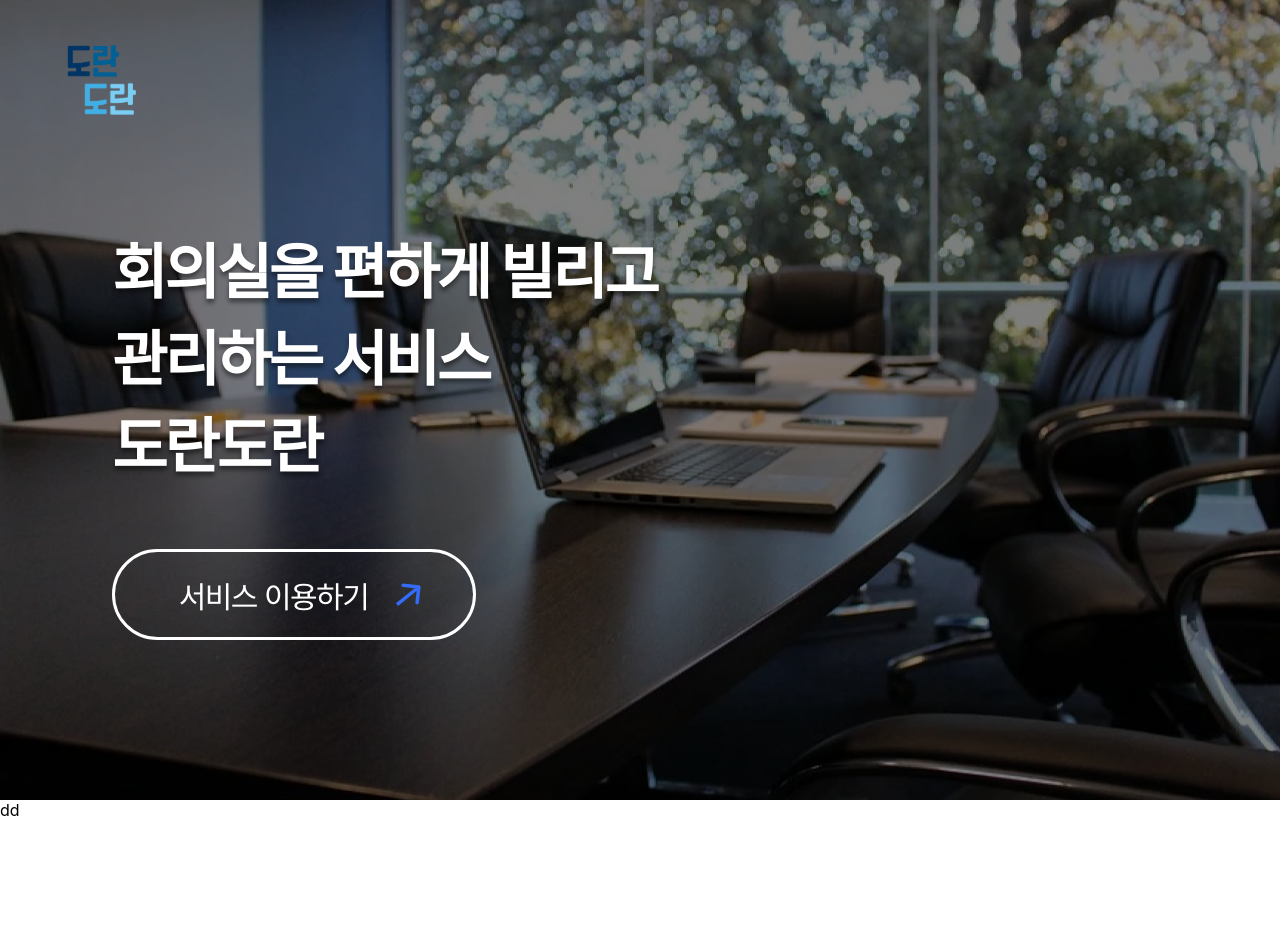
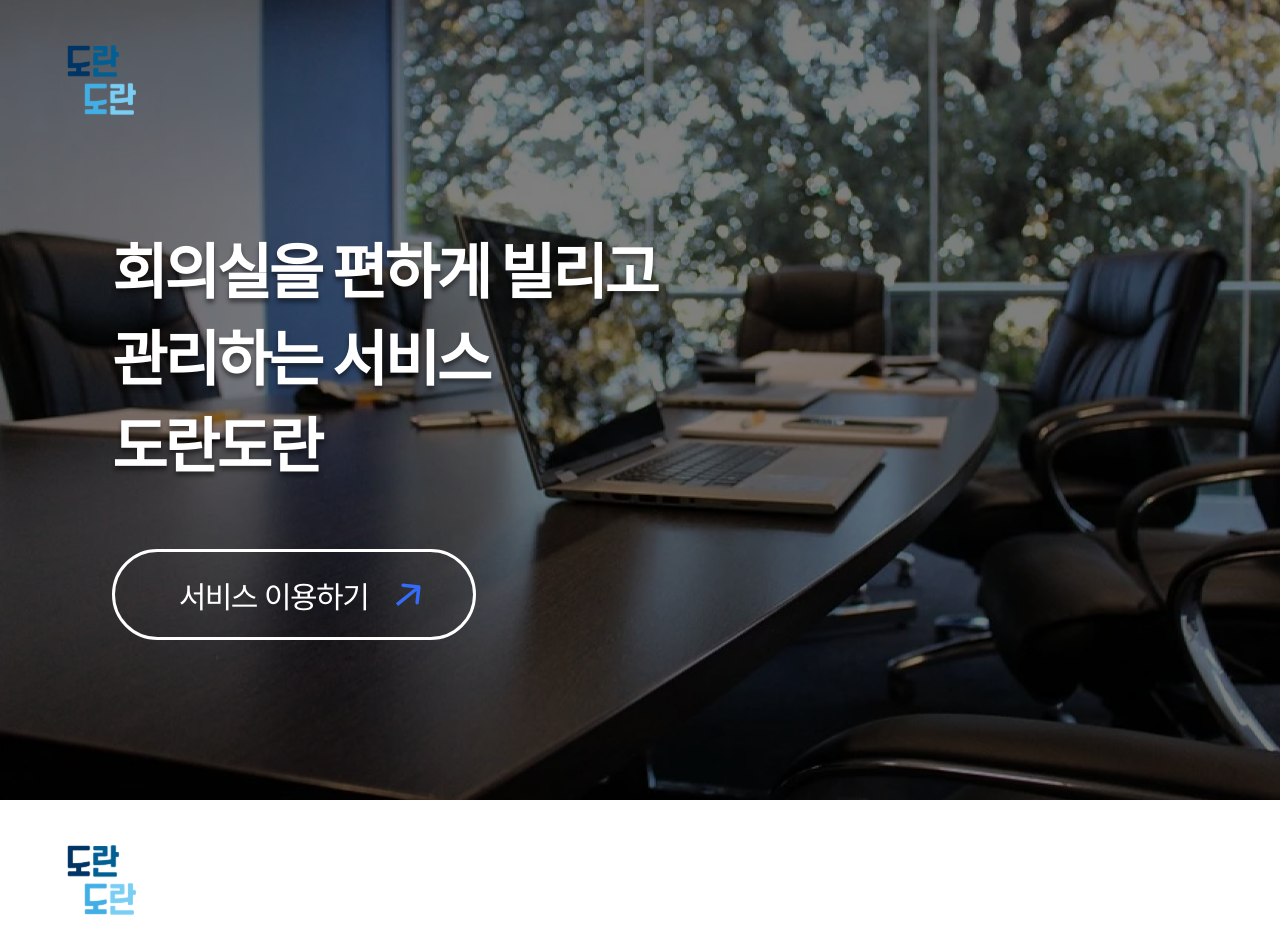
Before and after one commit to Doran-Doran-development/DoranDoran2-Client, a React (Create React App) app: page / in a window 1280 px wide. Shown: the top 952 px of the page. Built offline with nearby package versions, Linux system fonts and the light colour scheme.

Commit message:
[CREATE] MainRoom Component

```diff
--- a/src/pages/MainRoomPage/index.tsx
+++ b/src/pages/MainRoomPage/index.tsx
@@ -1,10 +1,12 @@
+import { MainHeader } from "components";
 import React from "react";
 import styled from "styled-components";
 
 const MainRoomPage: React.FC = () => {
   return (
     <Positioner>
-      <div>dd</div>
+      <MainHeader />
+      ss
     </Positioner>
   );
 };
```
Also changed, not shown: src/components/MainRoom/index.tsx (added), 1 other file (tests, documents, lock files or other folders).
